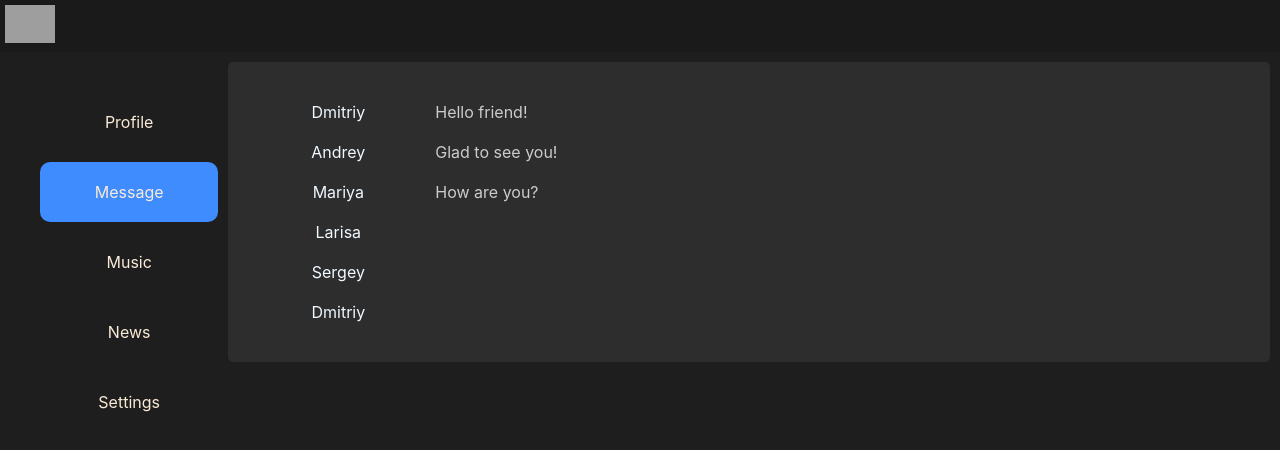
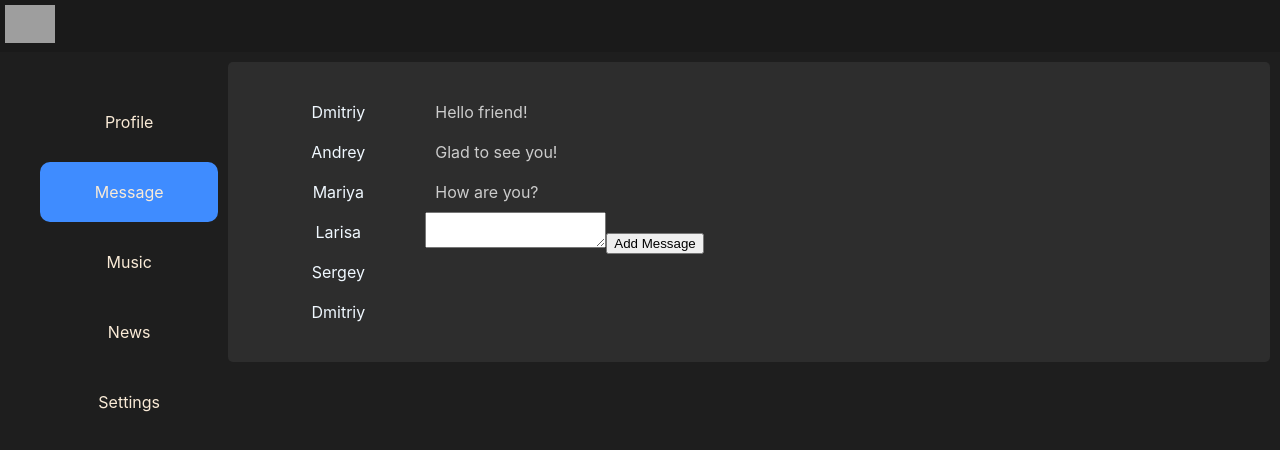
Before and after one commit to Serjge/social_network, a React (Create React App) app: page /dialogs in a window 1280 px wide. Shown: the top 450 px of the page. Built offline with nearby package versions, Linux system fonts and the light colour scheme; grey boxes are pictures that could not be loaded.

Commit message:
creat dialog input

```diff
--- a/src/App.tsx
+++ b/src/App.tsx
@@ -1,9 +1,8 @@
-import React, {useState} from 'react';
+import React from 'react';
 import {Header} from './components/Header/Header'
 import {Navbar} from './components/Navbar/Navbar'
 import {Profile} from './components/Profile/Profile'
 import './App.scss'
-import {Footer} from "./components/Footer/Footer";
 import {Dialogs} from './components/Dialogs/Dialogs'
 import {Navigate, Route, Routes} from "react-router-dom";
 import {Music} from './components/Music/Music';
--- a/src/components/Dialogs/Dialogs.tsx
+++ b/src/components/Dialogs/Dialogs.tsx
@@ -1,8 +1,9 @@
-import React from "react";
+import React, {ChangeEvent, useState} from "react";
 import s from './Dialogs.module.scss'
 import {DialogsName} from "./DialogsName/DialogsName";
 import {DialogsMessage} from "./DialogsMessage/DialogsMessage";
 import {DialogsPageType} from "../../Redux/State";
+import {v1} from "uuid";
 
 type DialogsPropsType = {
     dialogsData: DialogsPageType
@@ -10,8 +11,31 @@ type DialogsPropsType = {
 
 export function Dialogs(props: DialogsPropsType) {
 
-    let dialogsElement = props.dialogsData.dialogs.map(d => <DialogsName  id={String(d.id)} name={d.name} key={d.id}/>)
-    let dialogsMessage = props.dialogsData.messages.map(m => <DialogsMessage message={m.message}/>)
+    let [messages, setMessages] = useState(props.dialogsData.messages)
+    let [post, setPost] = useState('')
+    let [error, setError] = useState('')
+
+    const addMessage = (mes: string) => {
+        let message = {id: v1(), message: mes}
+        let newMessage = [message, ...messages]
+        setMessages(newMessage)
+    }
+    const onClickAddMessage = () => {
+        if (post.trim() !== '') {
+            addMessage(post)
+            setPost('')
+        } else {
+            setError('Пустая строка')
+        }
+    }
+    const OnChangeHandler = (e: ChangeEvent<HTMLTextAreaElement>) => {
+        setPost(e.currentTarget.value)
+        setError('')
+    }
+
+    let dialogsElement = props.dialogsData.dialogs.map(d => <DialogsName id={d.id} name={d.name} key={d.id}/>)
+    let dialogsMessage = messages.map(m => <DialogsMessage message={m.message}/>)
+
 
     return (
         <div className={s.dialogs__wrapper}>
@@ -20,6 +44,10 @@ export function Dialogs(props: DialogsPropsType) {
             </div>
             <div className={s.dialogs__messages}>
                 {dialogsMessage}
+                <textarea value={post} onChange={OnChangeHandler}></textarea>
+                <button onClick={onClickAddMessage}>Add Message</button>
+                <div><span>{error}</span></div>
+
             </div>
         </div>
     )
--- a/src/components/Dialogs/DialogsMessage/DialogsMessage.tsx
+++ b/src/components/Dialogs/DialogsMessage/DialogsMessage.tsx
@@ -6,6 +6,7 @@ type DialogsMessageType = {
 }
 
 export function DialogsMessage(props: DialogsMessageType) {
+
     return (
         <div className={s.message}>{props.message}</div>
     )
--- a/src/components/Profile/MyPosts/MyPosts.tsx
+++ b/src/components/Profile/MyPosts/MyPosts.tsx
@@ -11,9 +11,9 @@ type MyPostsPropsType = {
 
 export const MyPosts = (props: MyPostsPropsType) => {
     let [post, setPost] = useState<string>('')
-        let [error, setError] = useState<string>('')
+    let [error, setError] = useState<string>('')
 
-    let postElements = props.post.map(p => (<Post  message={p.message} likeCount={p.likeCount}/>))
+    let postElements = props.post.map(p => (<Post message={p.message} likeCount={p.likeCount}/>))
 
     const addPost = () => {
         if (post.trim() !== '') {
--- a/src/components/Profile/Profile.tsx
+++ b/src/components/Profile/Profile.tsx
@@ -1,4 +1,4 @@
-import React, {Dispatch, useState} from 'react'
+import React, {useState} from 'react'
 import s from './Profile.module.scss'
 import {MyPosts} from "./MyPosts/MyPosts";
 import {ProfileInfo} from "./ProfileInfo/ProfileInfo";
@@ -13,14 +13,12 @@ export const Profile = (props: ProfilePropsType) => {
 
     let [posts, setPosts] = useState(props.profileDate.posts)
 
-
     function addPost(post: string) {
         let message = {id: v1(), message: post, likeCount: 0}
         let newMessage = [message, ...posts]
         setPosts(newMessage)
+    }
 
-        console.log(posts)
-    }
     return (
         <div>
             <ProfileInfo/>
```
